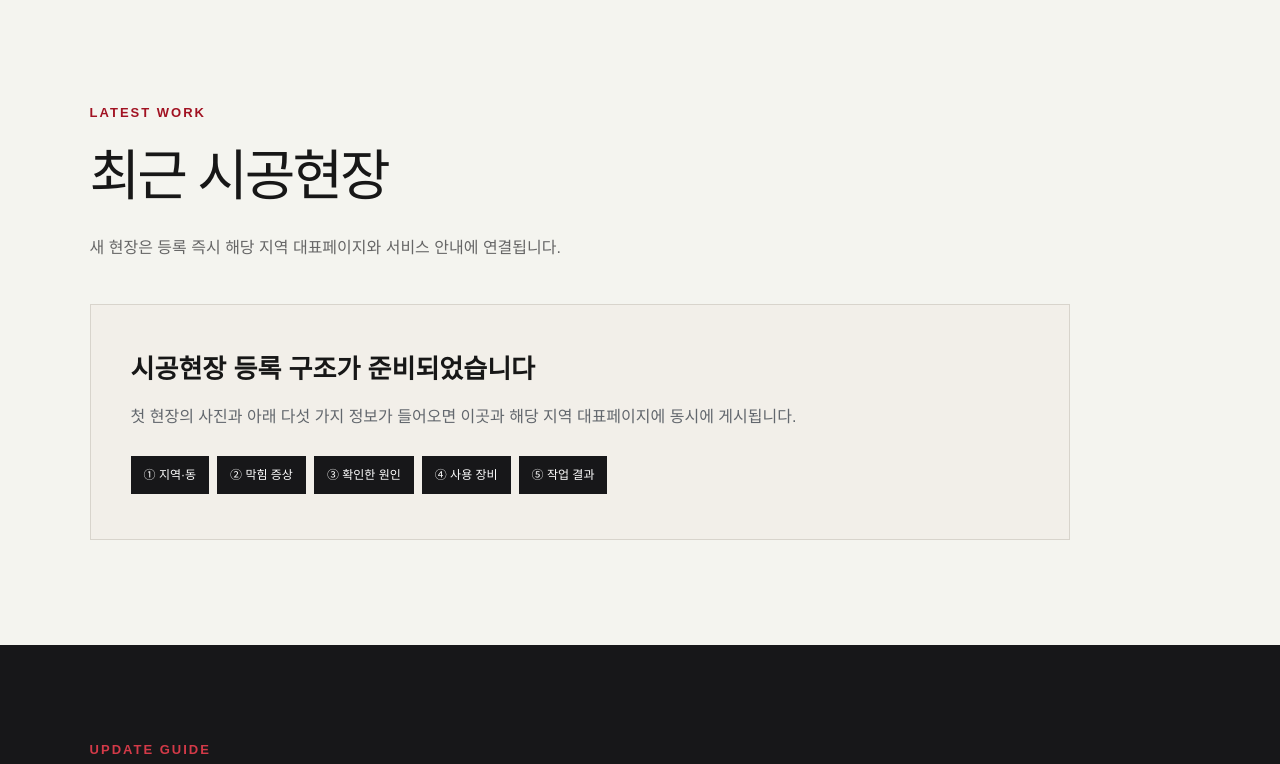
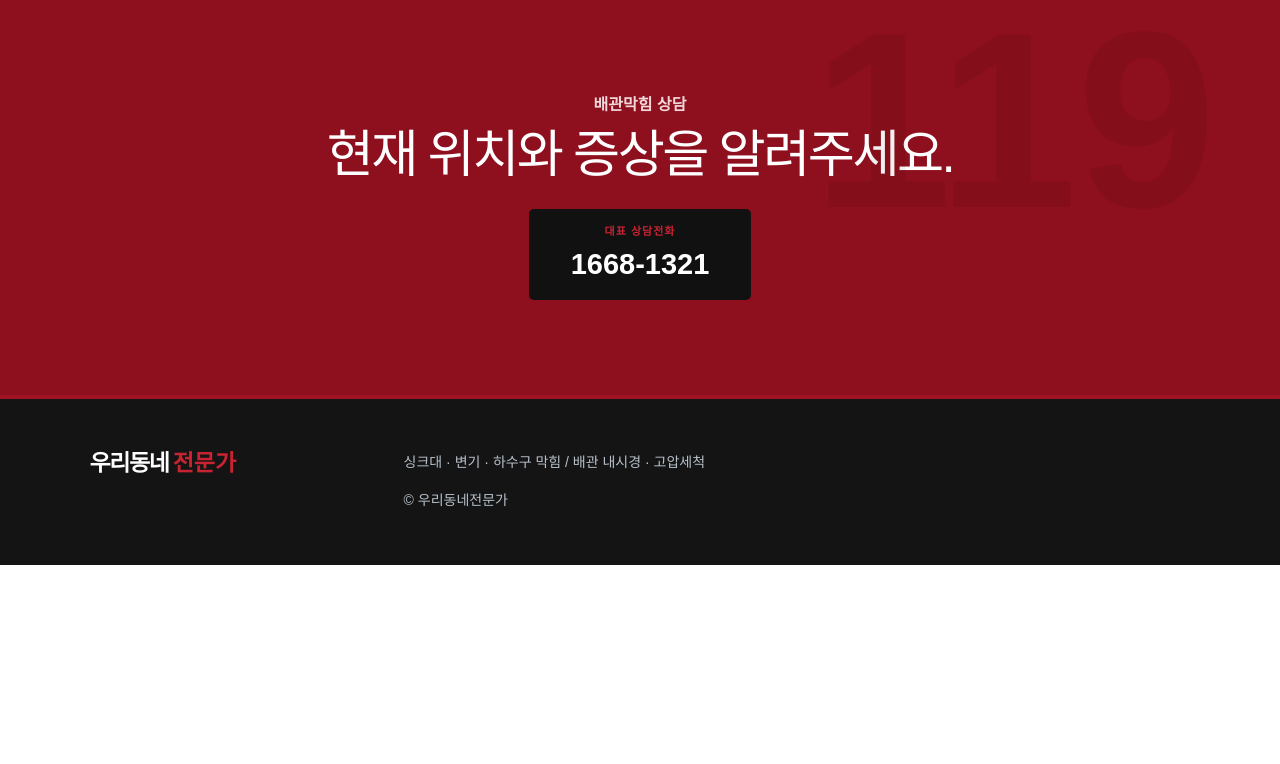
Before and after one commit to jyungsoung/drain-service119, a Next.js app: page /work-sites in a window 1280 px wide. Shown: the part 1035-1799 px from the top of the page. After the commit the page ends 1600 px from the top, so only its background shows below. Built offline with nearby package versions, Linux system fonts and the light colour scheme.

Commit message:
시공현장 관리 안내 고객 화면에서 제거

```diff
--- a/app/work-sites/page.tsx
+++ b/app/work-sites/page.tsx
@@ -32,8 +32,7 @@ export default function WorkSites() {
     <nav className="regionBreadcrumb" aria-label="현재 위치"><a href="/">홈</a><span>›</span><b>시공현장</b></nav>
     <section className="workSitesHero"><div><p className="kicker">REAL WORK RECORD</p><h1>말보다 현장으로<br /><em>작업 과정을 보여드립니다</em></h1><p>광고용 가상 사례가 아닌 실제 시공현장의 지역, 증상, 확인 과정, 사용 장비와 작업 결과를 한 건씩 기록합니다.</p></div><figure><img src="/images/inspection-equipment.webp" alt="배관 시공현장에 사용하는 내시경과 고압세척 장비" width="1536" height="1024" fetchPriority="high" /><figcaption><b>현장 기록 원칙</b><span>지역 · 증상 · 진단 · 장비 · 결과</span></figcaption></figure></section>
     <section className="workRecordStandard"><article><b>01</b><h2>실제 사진</h2><p>현장에서 직접 촬영한 사진과 작업 내용을 사용합니다.</p></article><article><b>02</b><h2>구체적인 지역</h2><p>시·구·동과 건물 형태를 확인 가능한 범위에서 기록합니다.</p></article><article><b>03</b><h2>진단과 장비</h2><p>확인한 배관 구간과 실제 사용한 장비를 구분합니다.</p></article><article><b>04</b><h2>작업 결과</h2><p>작업 후 확인한 배수 상태와 관리 안내를 남깁니다.</p></article></section>
-    <section className="regionDirectory workRecordDirectory"><div className="regionTitle"><p className="kicker">LATEST WORK</p><h2>최근 시공현장</h2><p>새 현장은 등록 즉시 해당 지역 대표페이지와 서비스 안내에 연결됩니다.</p></div>{workCases.length ? <div className="workCaseGrid">{workCases.map((work) => <a key={work.slug} href={`/work-sites/${work.slug}`}><figure><img src={work.image} alt={work.imageAlt || work.title} /></figure><span>{work.area} · {work.service}</span><h3>{work.title}</h3><p>{work.summary}</p><small>{work.date} · 현장 기록 보기 →</small></a>)}</div> : <div className="workCaseEmpty"><b>시공현장 등록 구조가 준비되었습니다</b><p>첫 현장의 사진과 아래 다섯 가지 정보가 들어오면 이곳과 해당 지역 대표페이지에 동시에 게시됩니다.</p><div><span>① 지역·동</span><span>② 막힘 증상</span><span>③ 확인한 원인</span><span>④ 사용 장비</span><span>⑤ 작업 결과</span></div></div>}</section>
-    <section className="workUpdateGuide"><div><p className="kicker light">UPDATE GUIDE</p><h2>시공현장은 이렇게<br />계속 쌓으면 됩니다</h2><p>사진을 많이 올리는 것보다 한 현장마다 검색자가 궁금해하는 내용을 빠짐없이 기록하는 것이 중요합니다.</p></div><ol><li><b>사진</b><span>작업 전·진단 중·작업 후 사진 3~6장</span></li><li><b>위치</b><span>시·구·동과 아파트·빌라·상가 등 건물 형태</span></li><li><b>증상</b><span>배수 지연·역류·악취·반복 막힘 등 실제 증상</span></li><li><b>작업</b><span>진단 내용, 사용 장비와 작업 후 확인 결과</span></li></ol></section>
+    {workCases.length > 0 && <section className="regionDirectory workRecordDirectory"><div className="regionTitle"><p className="kicker">LATEST WORK</p><h2>최근 시공현장</h2><p>지역별 실제 작업 과정과 사용 장비, 작업 결과를 확인할 수 있습니다.</p></div><div className="workCaseGrid">{workCases.map((work) => <a key={work.slug} href={`/work-sites/${work.slug}`}><figure><img src={work.image} alt={work.imageAlt || work.title} /></figure><span>{work.area} · {work.service}</span><h3>{work.title}</h3><p>{work.summary}</p><small>{work.date} · 현장 기록 보기 →</small></a>)}</div></section>}
     <section className="finalCta"><p>배관막힘 상담</p><h2>현재 위치와 증상을 알려주세요.</h2><a href="tel:16681321"><span>대표 상담전화</span>1668-1321</a></section>
     <footer className="siteFooterV2"><div className="footerBrandV2"><div><span>우리동네</span><b>전문가</b></div></div><p className="footerServicesV2">싱크대 · 변기 · 하수구 막힘 / 배관 내시경 · 고압세척</p><p className="footerLegalV2">© 우리동네전문가</p></footer>
   </main>;
```
